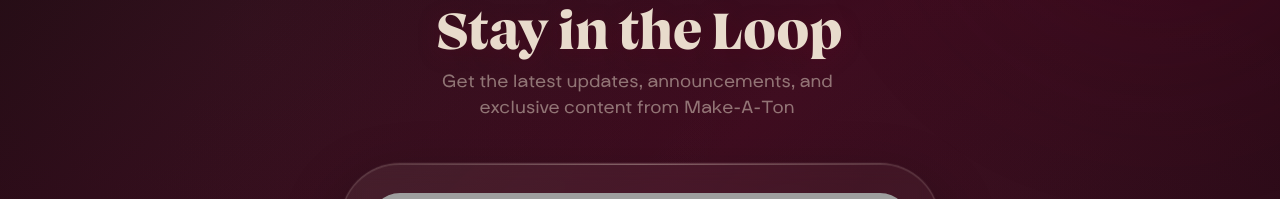
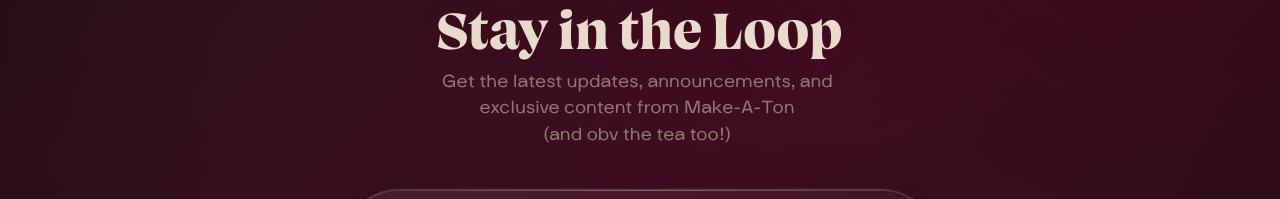
Before and after one commit to X3PH1RE/makeaton8, a React (Vite) app in the folder makeaton/: page /newsletter in a window 1280 px wide. Shown: the part 286-485 px from the top of the page. Built offline with nearby package versions, Linux system fonts and the light colour scheme; grey boxes are pictures that could not be loaded.

Commit message:
updated newsletter signup page

```diff
--- a/makeaton/src/Newsletter.tsx
+++ b/makeaton/src/Newsletter.tsx
@@ -20,7 +20,7 @@
         <div className="newsletter-header">
           <h1 className="newsletter-title">Stay in the Loop</h1>
           <p className="newsletter-subtitle">
-            Get the latest updates, announcements, and exclusive content from Make-A-Ton
+            Get the latest updates, announcements, and exclusive content from Make-A-Ton <br/>(and obv the tea too!)
           </p>
         </div>
 
```
